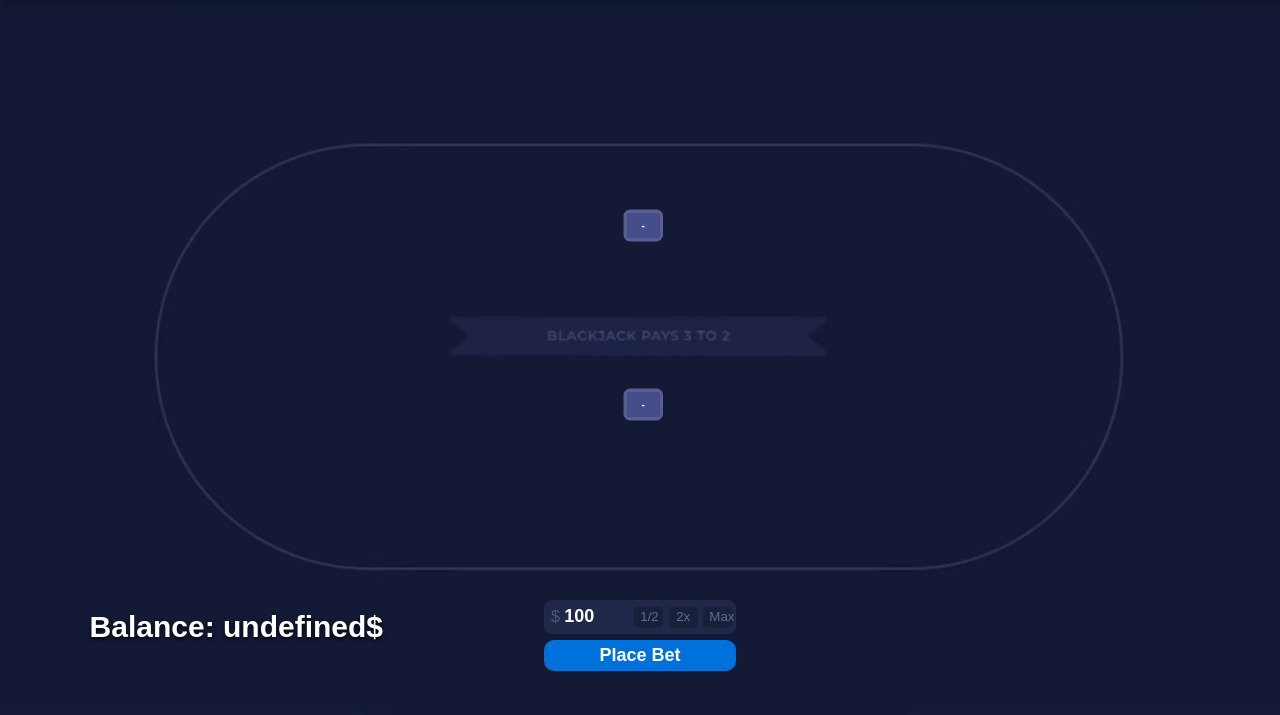
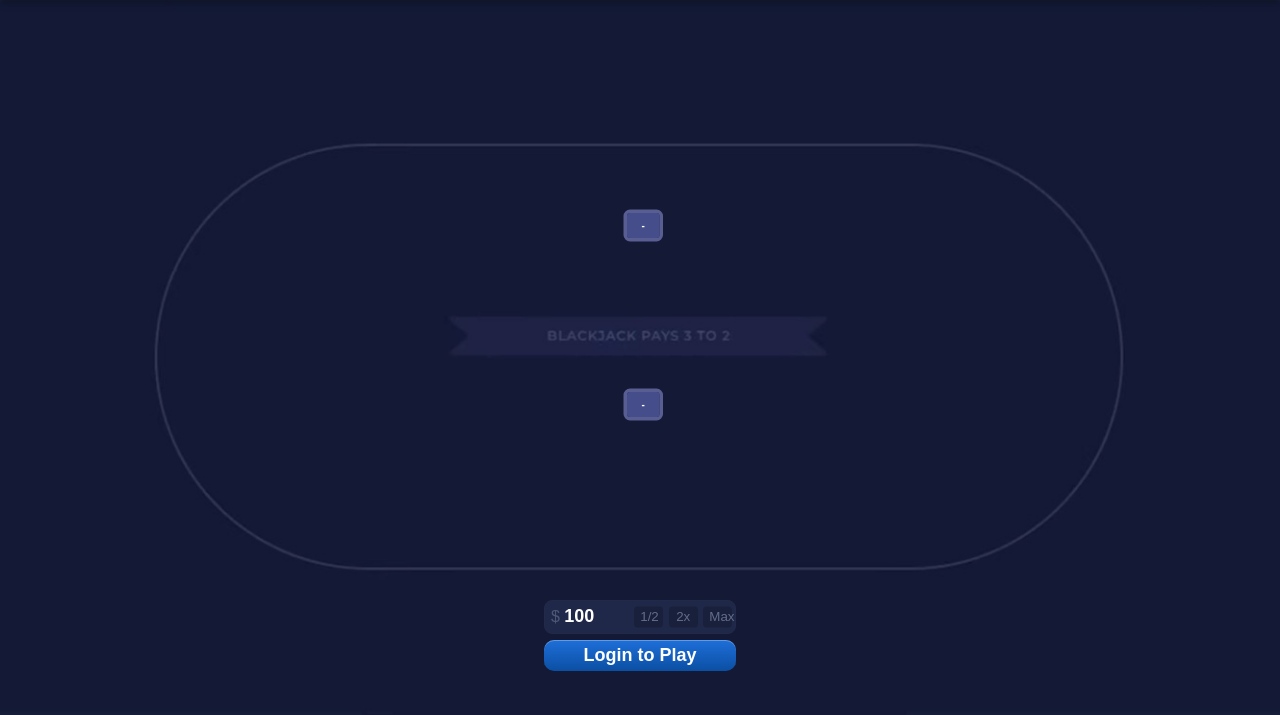
Before and after one commit to fiendich/casino, a Flask app: page /blackjack in a window 1280 px wide. Shown: the part 85-800 px from the top of the page. Run offline with Flask 3, Linux system fonts and the light colour scheme.

Commit message:
Logged out buttons fix

```diff
--- a/static/css/blackjack.css
+++ b/static/css/blackjack.css
@@ -345,3 +345,23 @@ input::-webkit-inner-spin-button {
     50% { transform: translate(-50%, -50%) scale(1.1); }
     100% { transform: translate(-50%, -50%) scale(1); }
 }
+
+/* ================= LOGIN TO PLAY BUTTON ================= */
+
+#loginToPlayBtn {
+    width: 100%;
+    height: 50%;
+    font-size: 18px;
+    border-radius: 10px;
+    border: none;
+    background: linear-gradient(to bottom, #1e6fd9, #0b4fa3);
+    color: white;
+    cursor: pointer;
+    font-weight: bold;
+    transition: 0.25s;
+    box-shadow: inset 0 1px 0 rgba(255,255,255,0.3);
+}
+
+#loginToPlayBtn:hover {
+    box-shadow: 1px 1px 15px rgba(255, 255, 255, 0.3);
+}
--- a/templates/blackjack.html
+++ b/templates/blackjack.html
@@ -5,7 +5,9 @@
 
 <div class="bg"></div>
 
+{% if session.get("user_id") %}
 <span id="balance">Balance: {{ balance }}</span>
+{% endif %}
 
 <div id="gameArea">
     <div id="dealerHand"></div>
@@ -23,7 +25,12 @@
             <span id="dollar">$</span>
             <input type="number" placeholder="100" id="bet" min="1" value="100"/>
         </div>
+
+        {% if session.get("user_id") %}
         <button id="placeBetBtn">Place Bet</button>
+        {% else %}
+        <button id="loginToPlayBtn" onclick="openAuthModal('login')">Login to Play</button>
+        {% endif %}
     </div>
 
     <div id="currentBetContainer">
@@ -41,7 +48,7 @@
 <!-- Scripts -->
 <script src="https://code.jquery.com/jquery-3.6.0.min.js"></script>
 <script src="/static/js/api.js"></script>
+<script src="/static/js/utils.js"></script>
 <script src="/static/js/blackjack.js"></script>
-<script src="/static/js/utils.js"></script>
 
 {% endblock %}
```
Also changed, not shown: static/css/plinko.css (+21 -2 lines), templates/plinko.html (+8 -4 lines).
